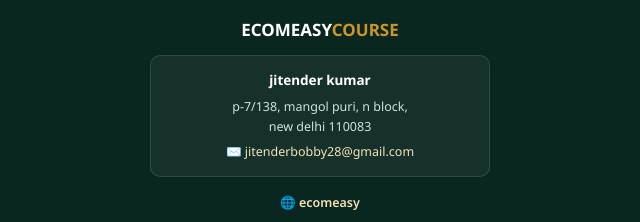
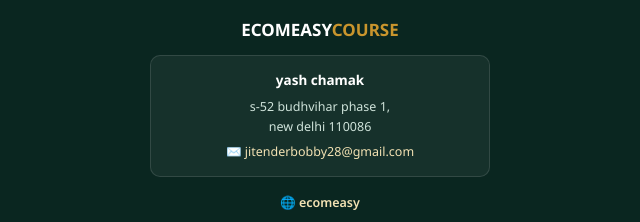
Before and after one commit to Yashkbb/ecomeasyi.in, a plain HTML site: page index.html in a window 1280 px wide. Shown: the part 6948-7170 px from the top of the page, 320-960 px from the left. Drawn offline with Linux system fonts and the light colour scheme.

Commit message:
Update index.html

```diff
--- a/index.html
+++ b/index.html
@@ -566,8 +566,8 @@
 <footer>
   <div style="font-size:17px;font-weight:700;color:#fff;">ECOMEASY<span style="color:var(--gold);">COURSE</span></div>
   <div style="margin:12px auto 16px;padding:14px 18px;max-width:340px;background:rgba(255,255,255,.05);border:1px solid rgba(255,255,255,.12);border-radius:10px;">
-    <p style="font-size:13.5px;font-weight:700;color:#fff;">jitender kumar</p>
-    <p style="font-size:12.5px;color:#cfe3da;margin-top:5px;">p-7/138, mangol puri, n block,<br>new delhi 110083</p>
+    <p style="font-size:13.5px;font-weight:700;color:#fff;">yash chamak</p>
+    <p style="font-size:12.5px;color:#cfe3da;margin-top:5px;">s-52 budhvihar phase 1,<br>new delhi 110086</p>
     <p style="font-size:12.5px;color:#cfe3da;margin-top:5px;">✉️ <a href="mailto:jitenderbobby28@gmail.com" style="color:var(--gold-light);">jitenderbobby28@gmail.com</a></p>
   </div>
   <p style="color:var(--gold-light);font-size:12.5px;font-weight:600;margin:6px 0 12px;">🌐 ecomeasy</p>
```
